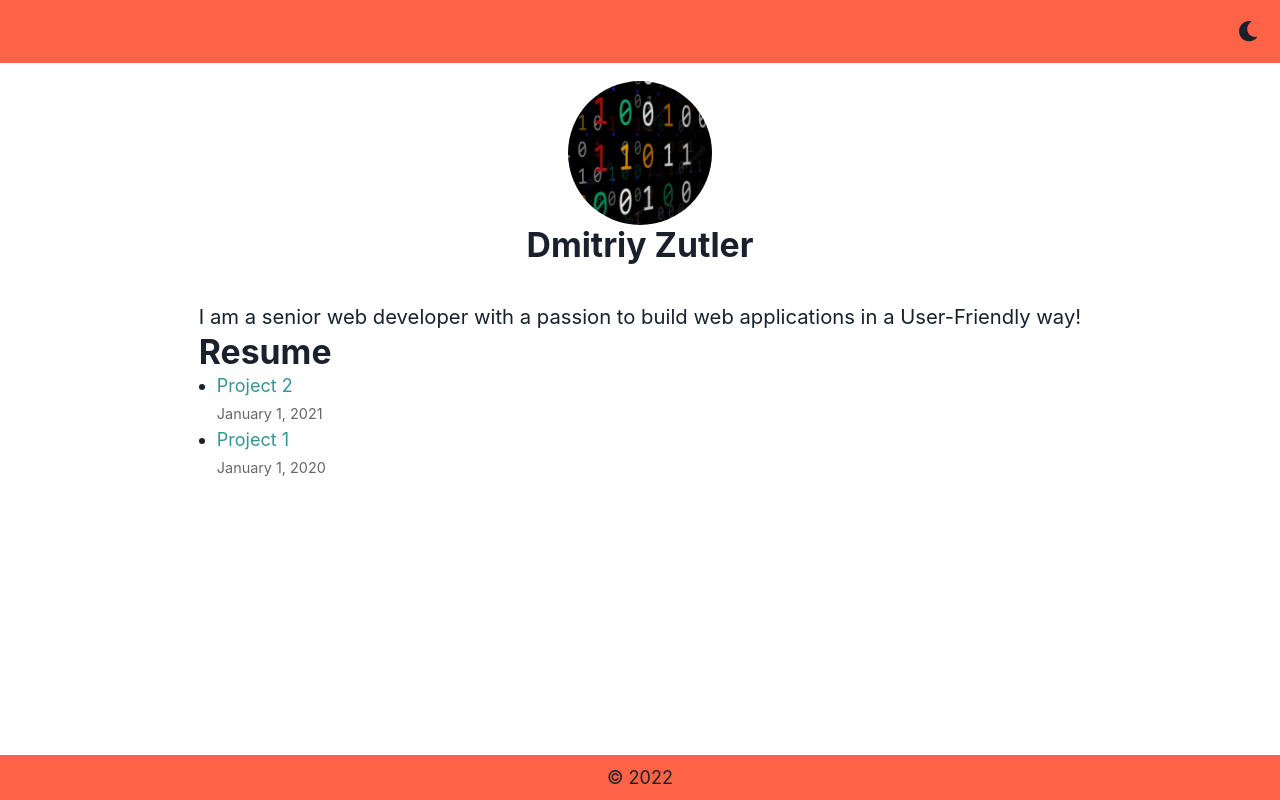
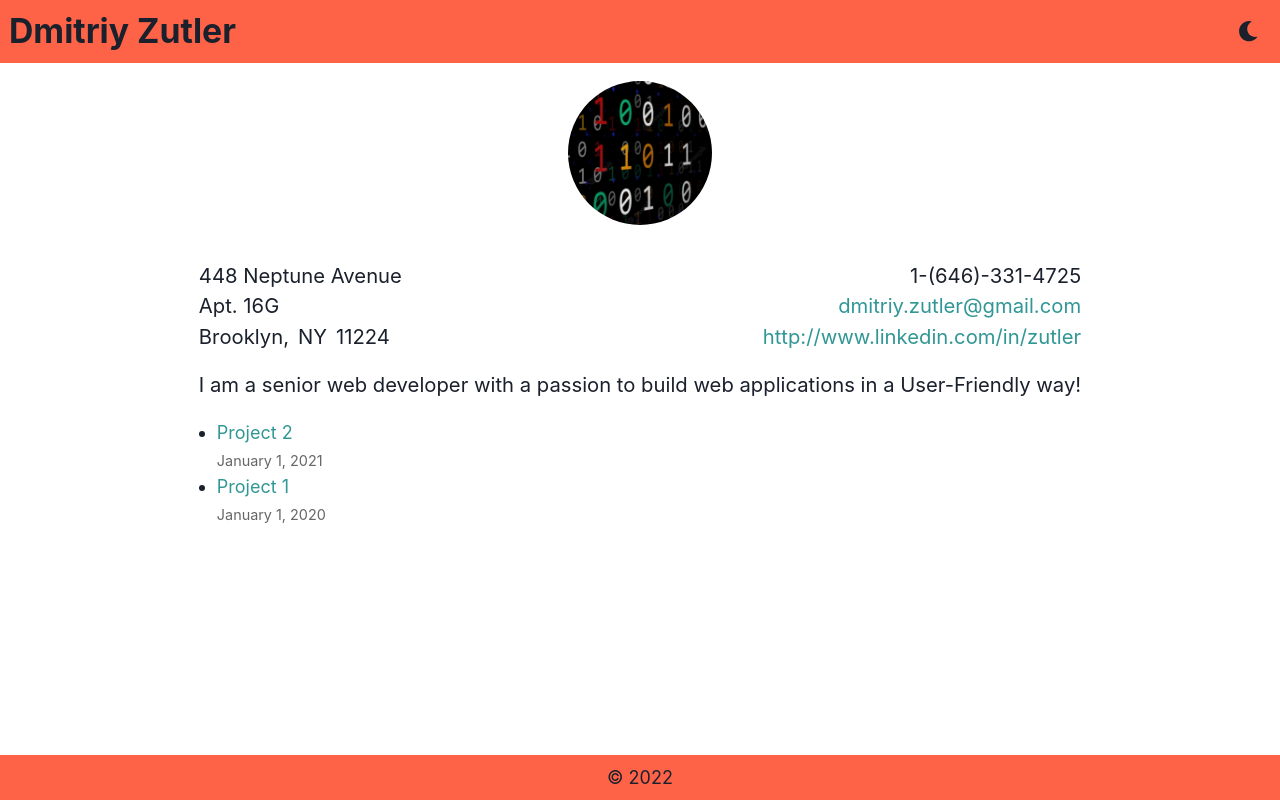
Before and after one commit to zutler/resume, a Next.js app: page / in a window 1280 px wide. Built offline with nearby package versions, Linux system fonts and the light colour scheme.

Commit message:
userInfo and other improvements

```diff
--- a/components/ThemeSwitcher.jsx
+++ b/components/ThemeSwitcher.jsx
@@ -1,5 +1,4 @@
 import { Box, IconButton, useColorMode } from '@chakra-ui/react';
-import { useEffect } from 'react';
 import { FaMoon, FaSun } from 'react-icons/fa';
 
 function ThemeSwitcher() {
--- /dev/null
+++ b/components/UserData.tsx
@@ -0,0 +1,64 @@
+import { Box, Flex, Link, Text } from '@chakra-ui/react';
+import { UserDataType } from '../types';
+
+type PropsType = {
+  data: UserDataType;
+};
+
+const UserData = ({ data }: PropsType) => {
+  return (
+    <Flex wrap="wrap" whiteSpace="nowrap" alignItems="top">
+      <Box flex={1} pb={4} mr={4}>
+        {data?.address?.street && (
+          <Text fontSize="lg">{data.address.street}</Text>
+        )}
+        {data?.address?.suite && (
+          <Text fontSize="lg">{data.address.suite}</Text>
+        )}
+
+        <Flex>
+          {data?.address?.city && (
+            <Text fontSize="lg" paddingRight={'.5rem'}>
+              {`${data.address.city},`}
+            </Text>
+          )}
+          {data?.address?.state && (
+            <Text fontSize="lg" paddingRight={'.5rem'}>
+              {data.address.state}
+            </Text>
+          )}
+          {data?.address?.zipcode && (
+            <Text fontSize="lg">{data.address.zipcode}</Text>
+          )}
+        </Flex>
+      </Box>
+      <Box
+        flex="1"
+        textAlign={['left', 'left', 'right', 'right', 'right']}
+        pb={4}
+      >
+        {data?.phone && <Text fontSize="lg">{data.phone}</Text>}
+        {data?.email && (
+          <Text fontSize="lg">
+            <Link
+              color="teal.500"
+              href={`mailto:${data.email}?subject=Mail from ${data.name} Resume Website&body=Hi ${data.name},%0D%0A%0D%0AYour resume looks Fantastic.%0D%0AI would like to hire you immediately!!!%0D%0A%0D%0ASincerely,%0D%0A<your name>`}
+              isExternal
+            >
+              {data.email}
+            </Link>
+          </Text>
+        )}
+        {data?.website && (
+          <Text fontSize="lg">
+            <Link color="teal.500" href={data.website} isExternal>
+              {data.website}
+            </Link>
+          </Text>
+        )}
+      </Box>
+    </Flex>
+  );
+};
+
+export default UserData;
--- a/components/layout.tsx
+++ b/components/layout.tsx
@@ -1,5 +1,5 @@
 import React, { ReactNode, useRef, useState } from 'react';
-import { Box, Flex, Heading } from '@chakra-ui/react';
+import { Box, Flex, Heading, Spacer, Text } from '@chakra-ui/react';
 import Head from 'next/head';
 import Image from 'next/image';
 import NextLink from 'next/link';
@@ -19,11 +19,13 @@ type LayoutProps = {
   home?: boolean;
 };
 
+const defaultHeight = 0;
+
 const Layout = ({ children, home }: LayoutProps) => {
   const toolbarTopRef = useRef<HTMLHeadingElement>(null);
   const toolbarBottomRef = useRef<HTMLHeadingElement>(null);
-  const [toolbarTopHeight, setToolbarTopHeight] = useState(0);
-  const [toolbarBottomHeight, setToolbarBottomHeight] = useState(0);
+  const [toolbarTopHeight, setToolbarTopHeight] = useState(defaultHeight);
+  const [toolbarBottomHeight, setToolbarBottomHeight] = useState(defaultHeight);
 
   React.useEffect(() => {
     if (toolbarTopRef.current) {
@@ -45,6 +47,8 @@ const Layout = ({ children, home }: LayoutProps) => {
       <Box>
         <div ref={toolbarTopRef}>
           <Toolbar>
+            <Heading size="lg">{name}</Heading>
+            <Spacer />
             <ThemeSwitcher />
           </Toolbar>
         </div>
@@ -66,9 +70,6 @@ const Layout = ({ children, home }: LayoutProps) => {
                   width={144}
                   alt={name}
                 />
-                <Heading as="h1" size={'lg'}>
-                  {name}
-                </Heading>
               </Flex>
             ) : (
               <Flex direction="column" align="center" mt={4}>
@@ -84,11 +85,6 @@ const Layout = ({ children, home }: LayoutProps) => {
                     />
                   </Link>
                 </NextLink>
-                <Heading as="h3" size={'md'}>
-                  <NextLink href={'/'} passHref>
-                    <Link color="teal.500">{name}</Link>
-                  </NextLink>
-                </Heading>
               </Flex>
             )}
           </header>
--- a/data/index.ts
+++ b/data/index.ts
@@ -12,3 +12,18 @@ export const jobs = [
     contentHtml: '<b>Project 2 content html</b>',
   },
 ];
+
+export const user = {
+  id: 1,
+  name: 'Dmitriy Zutler',
+  email: 'dmitriy.zutler@gmail.com',
+  address: {
+    street: '448 Neptune Avenue',
+    suite: 'Apt. 16G',
+    city: 'Brooklyn',
+    state: 'NY',
+    zipcode: '11224',
+  },
+  phone: '1-(646)-331-4725',
+  website: 'http://www.linkedin.com/in/zutler',
+};
--- a/lib/jobs.ts
+++ b/lib/jobs.ts
@@ -1,14 +1,12 @@
 import { jobs } from '../data';
 
 export const getSortedJobsData = async () => {
-  type ResponseData =
-    | {
-        id: number;
-        date: string;
-        title: string;
-        contentHtml: string;
-      }[]
-    | string;
+  type DataProp = {
+    id: number;
+    date: string;
+    title: string;
+    contentHtml: string;
+  }[];
 
   type DateType = {
     date: string;
@@ -21,37 +19,38 @@ export const getSortedJobsData = async () => {
     } else {
       return -1;
     }
-  });
+  }) as DataProp;
 
   return data;
 };
 
-export async function getAllJobSlugs() {
-  type ResponseData =
-    | {
-        id: string;
-      }[]
-    | string;
+export const getAllJobSlugs = () => {
+  type DataProp = {
+    id: number;
+    date: string;
+    title: string;
+    contentHtml: string;
+    params: { id: string };
+  }[];
 
   const data = [...jobs].map((job) => ({
     params: { id: job.id.toString() },
-  }));
+  })) as DataProp;
+
   return data;
-}
+};
 
-export async function getJobData(id: string) {
-  type ResponseData =
-    | {
-        id: number;
-        date: string;
-        title: string;
-        contentHtml: string;
-      }
-    | string;
+export const getJobData = (id: string) => {
+  type DataProp = {
+    id: number;
+    date: string;
+    title: string;
+    contentHtml: string;
+  };
 
   const data = [...jobs].find(
     (job: { id: number }) => job.id.toString() === id
-  ) as ResponseData;
+  ) as DataProp;
 
   return data;
-}
+};
--- a/lib/user.ts
+++ b/lib/user.ts
@@ -0,0 +1,5 @@
+import { user } from '../data/index';
+
+export const getUserData = () => {
+  return user;
+};
--- a/pages/index.tsx
+++ b/pages/index.tsx
@@ -6,28 +6,36 @@ import Date from '../components/date';
 import Layout, { siteDescription, siteTitle } from '../components/layout';
 import utilStyles from '../styles/utils.module.css';
 import { getSortedJobsData } from '../lib/jobs';
+import { getUserData } from '../lib/user';
+import UserData from '../components/UserData';
+import { UserDataType } from '../types';
+
+type AllJobsDataType = {
+  date: string;
+  title: string;
+  id: string;
+}[];
 
 type DataProps = {
-  allJobsData: {
-    date: string;
-    title: string;
-    id: string;
-  }[];
+  userData: UserDataType;
+  allJobsData: AllJobsDataType;
 };
 
-const Home = ({ allJobsData }: DataProps) => {
+const Home = ({ userData, allJobsData }: DataProps) => {
   return (
     <Layout home>
       <Head>
         <title>{siteTitle}</title>
       </Head>
+
       <section>
-        <Text fontSize="lg">{siteDescription}</Text>
+        <UserData data={userData} />
+        <Text fontSize="lg" pb={4}>
+          {siteDescription}
+        </Text>
       </section>
+
       <section>
-        <Heading as="h2" size="lg">
-          Resume
-        </Heading>
         <UnorderedList>
           {allJobsData.map(({ id, date, title }) => (
             <ListItem key={id}>
@@ -47,9 +55,11 @@ const Home = ({ allJobsData }: DataProps) => {
 };
 
 export const getStaticProps: GetStaticProps = async () => {
+  const userData = await getUserData();
   const allJobsData = await getSortedJobsData();
   return {
     props: {
+      userData,
       allJobsData,
     },
   };
--- /dev/null
+++ b/types/index.ts
@@ -0,0 +1,14 @@
+export type UserDataType = {
+  id: number;
+  name: string;
+  email: string;
+  address: {
+    street: string;
+    suite: string;
+    city: string;
+    state: string;
+    zipcode: string;
+  };
+  phone: string;
+  website: string;
+};
```
Also changed, not shown: .eslintrc.json.
